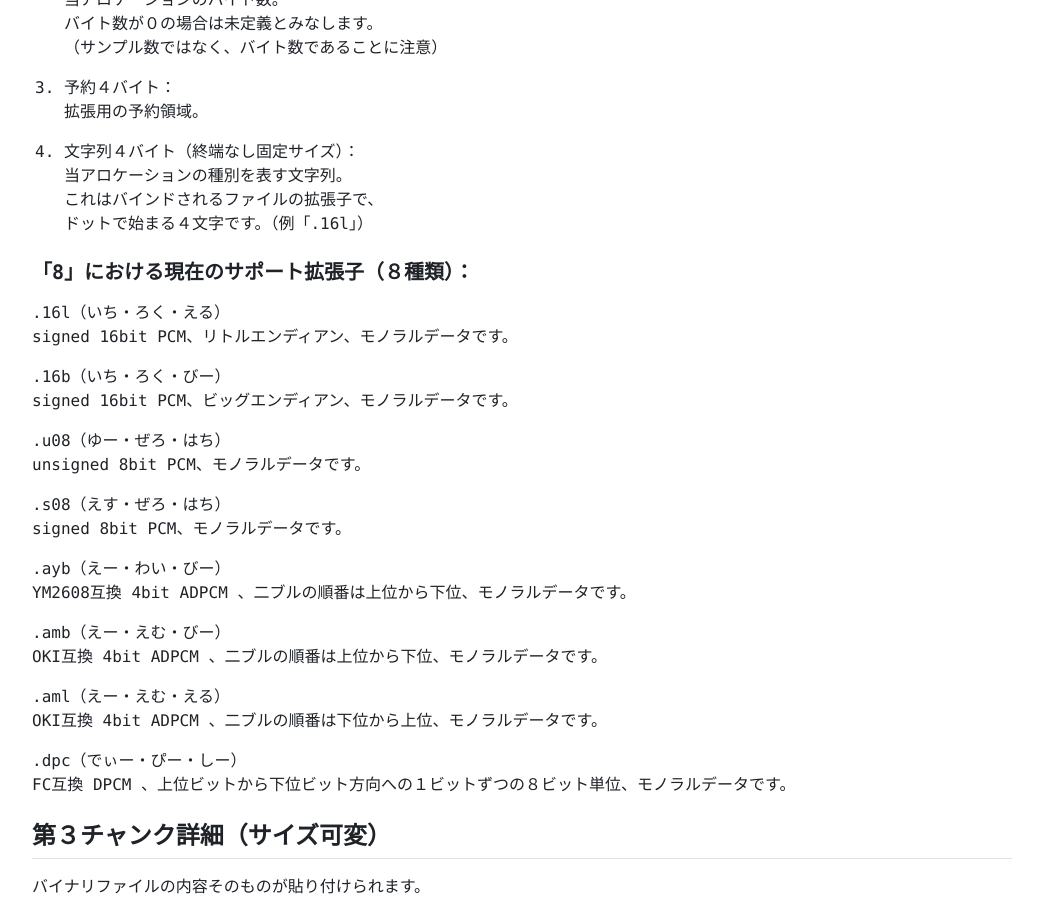
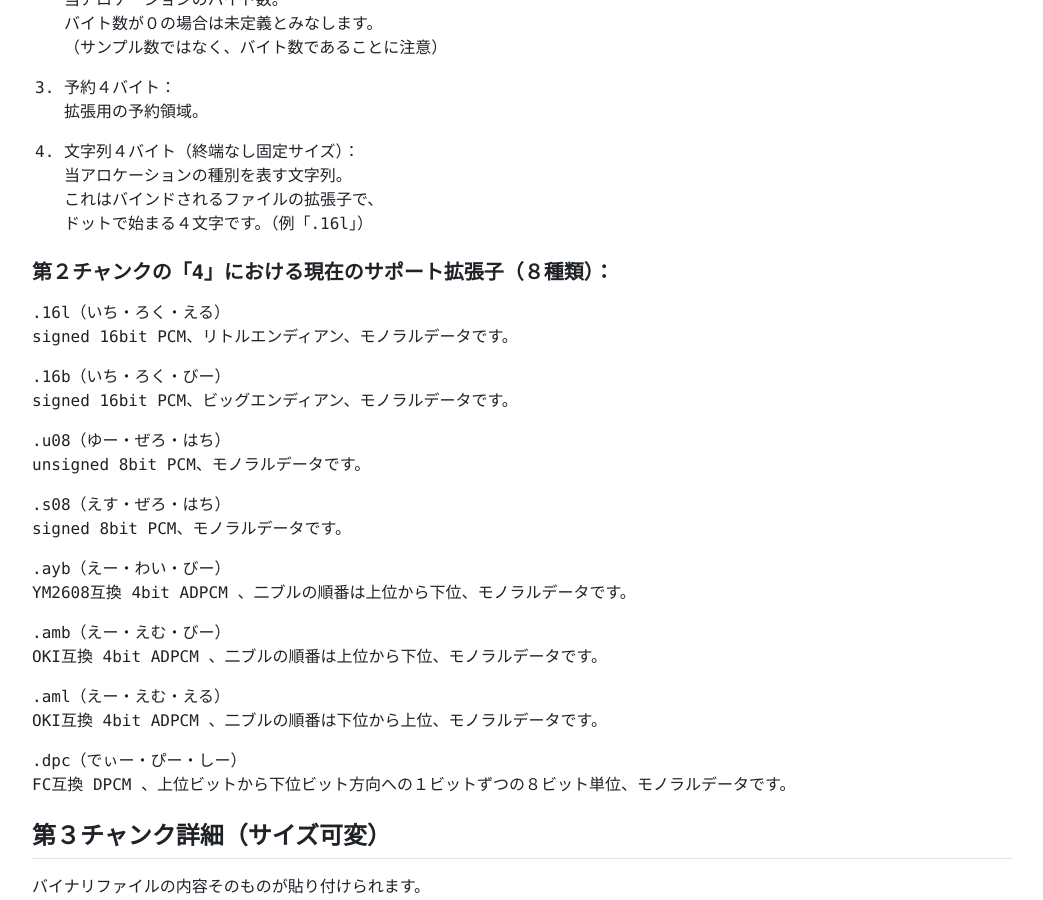
Before and after one commit to lineardrive/V3MMLmanual, a Jekyll site: the page built from docs/ch06/6_59.md, in a window 1280 px wide and 900 px high, scrolled down 1031 px. Shown: the whole window, without its empty margins (8-1051 px from the left). Built offline with Jekyll 4.4.1, drawn with Linux system fonts in a browser that asks for light colours; our own code applies the rules of GitHub Pages for plain Markdown files.

Commit message:
Update supported extension section title in 6_59.md

```diff
--- a/docs/ch06/6_59.md
+++ b/docs/ch06/6_59.md
@@ -53,7 +53,7 @@
 ドットで始まる４文字です。（例「.16l」）
 
 
-### 「8」における現在のサポート拡張子（８種類）：
+### 第２チャンクの「4」における現在のサポート拡張子（８種類）：
 
 .16l（いち・ろく・える）
 signed 16bit PCM、リトルエンディアン、モノラルデータです。
```
